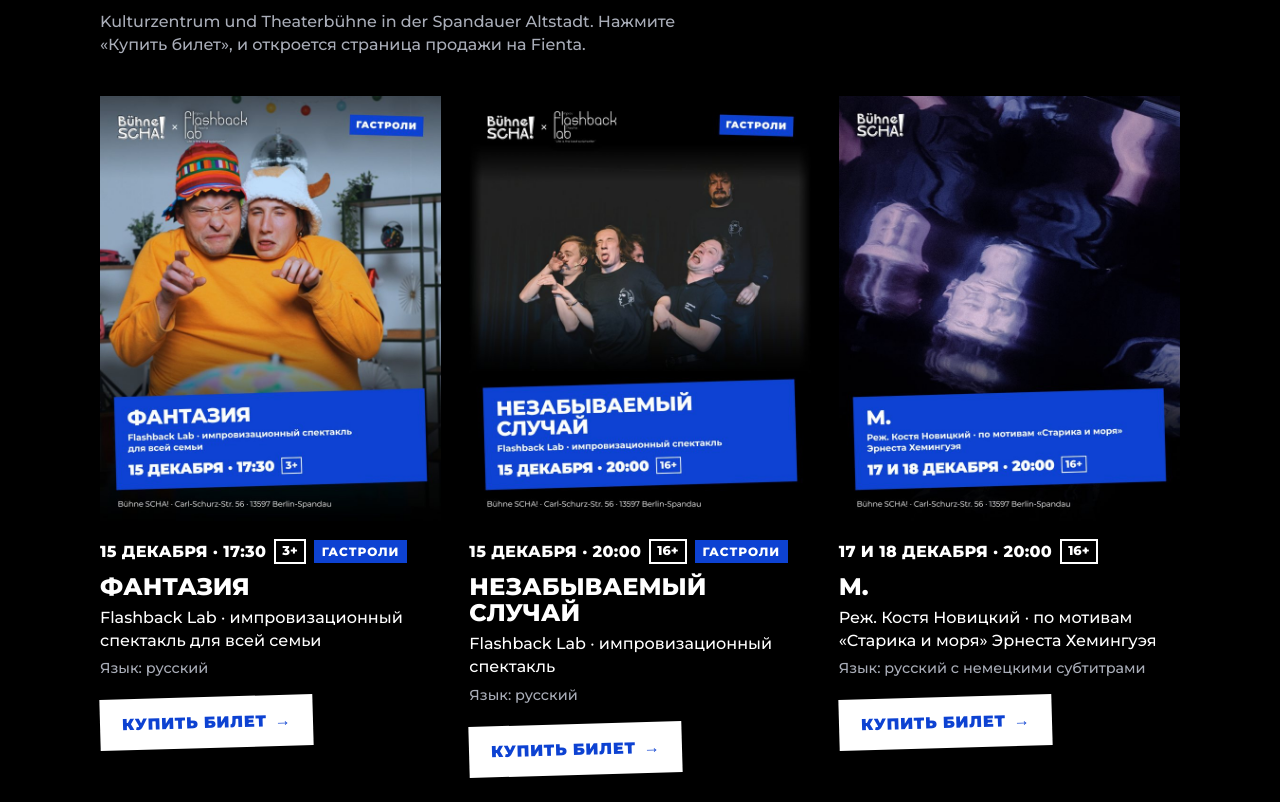
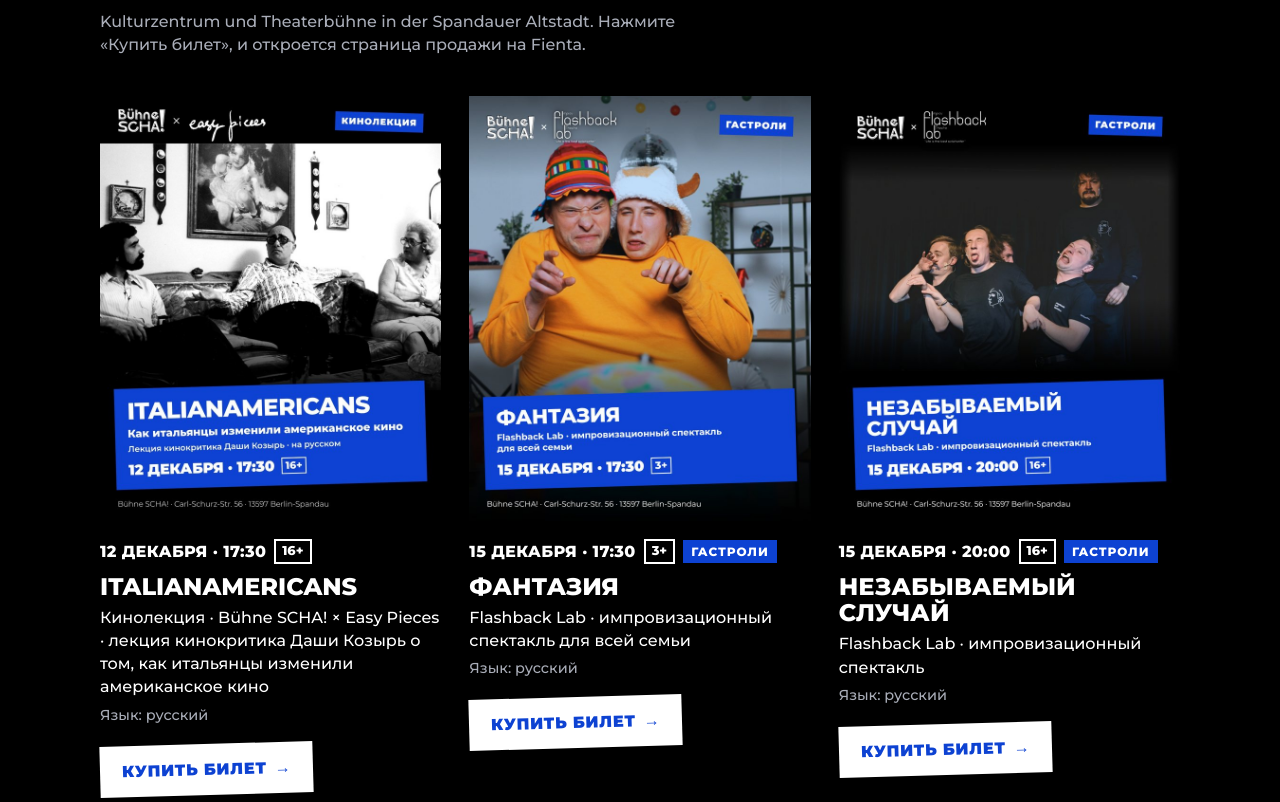
Before and after one commit to Buhne-SCHA/tickets, a plain HTML site: page index.html in a window 1280 px wide. Shown: the part 328-1130 px from the top of the page. Drawn offline with Linux system fonts and the light colour scheme.

Commit message:
Кинолекция Italianamericans 12.12 (Easy Pieces)
Co-Authored-By: Claude Opus 5.5 <noreply@anthropic.com>
Claude-Session: https://claude.ai/code/session_01RnKSTGKpZb11p34JeQWmA2

```diff
--- a/index.html
+++ b/index.html
@@ -46,6 +46,11 @@ footer a{color:var(--fg)}
 <p class="lead">Kulturzentrum und Theaterbühne in der Spandauer Altstadt. Нажмите «Купить билет», и откроется страница продажи на Fienta.</p></header>
 <main class="list">
 <article class="ev">
+<a class="pic" href="https://fienta.com/ru/kinolekciya-easy-pieces" target="_blank" rel="noopener"><img src="0_italianamericans.jpg" alt="Italianamericans" loading="lazy" width="720" height="900"></a>
+<div class="info"><div class="meta"><span class="date">12 декабря · 17:30</span><span class="age">16+</span></div>
+<h2>Italianamericans</h2><p class="sub">Кинолекция · Bühne SCHA! × Easy Pieces · лекция кинокритика Даши Козырь о том, как итальянцы изменили американское кино</p><p class="lang">Язык: русский</p>
+<a class="buy" href="https://fienta.com/ru/kinolekciya-easy-pieces" target="_blank" rel="noopener">Купить билет <span aria-hidden="true">→</span></a></div></article>
+<article class="ev">
 <a class="pic" href="https://fienta.com/improvizacionnyy-spektakl-fantaziya-dlya-detey-v-buhne-scha" target="_blank" rel="noopener"><img src="1_fantazia.jpg" alt="Фантазия" loading="lazy" width="720" height="900"></a>
 <div class="info"><div class="meta"><span class="date">15 декабря · 17:30</span><span class="age">3+</span><span class="tour">Гастроли</span></div>
 <h2>Фантазия</h2><p class="sub">Flashback Lab · импровизационный спектакль для всей семьи</p><p class="lang">Язык: русский</p>
```
Also changed, not shown: 0_italianamericans.jpg (added).
